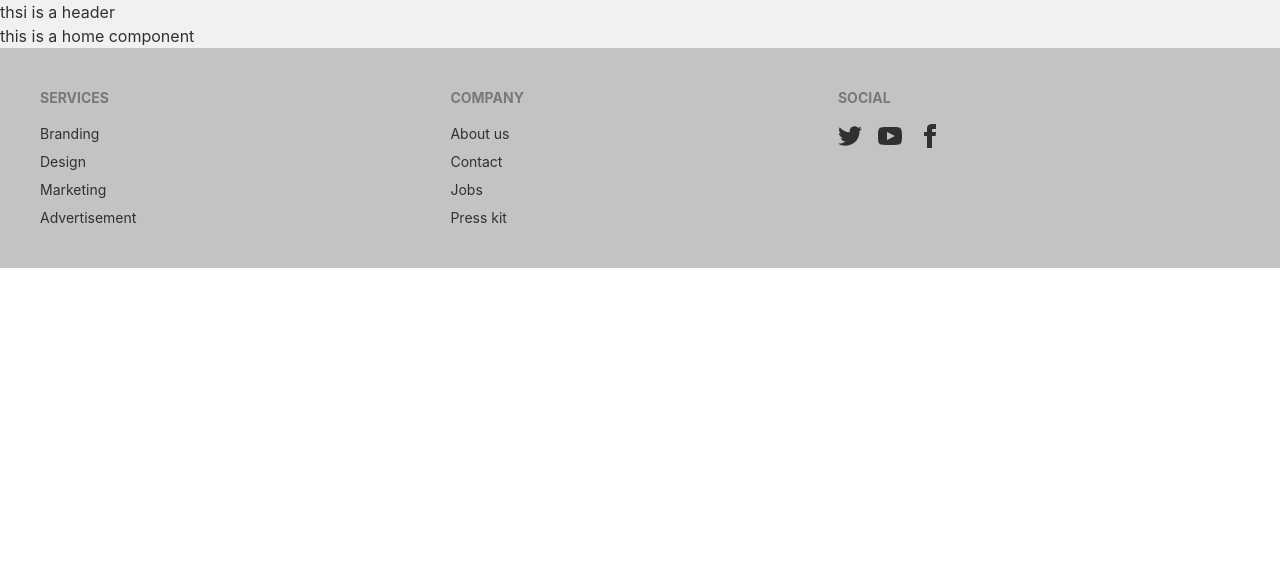
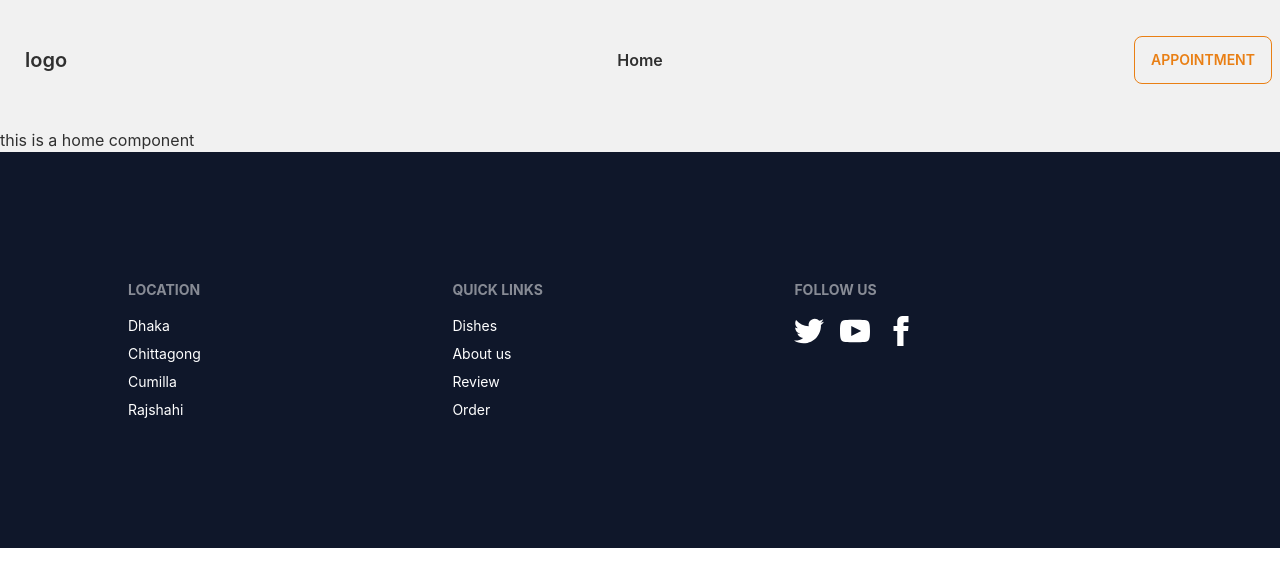
Before and after one commit to SalmanIbnaKabir/Food_Cart_Client, a React (Create React App) app: page / in a window 1280 px wide. Shown: the top 586 px of the page. Built offline with nearby package versions, Linux system fonts and the light colour scheme.

Commit message:
footter finish

```diff
--- a/src/App.js
+++ b/src/App.js
@@ -1,11 +1,10 @@
-import logo from './logo.svg';
 import './App.css';
 import { RouterProvider } from 'react-router-dom';
 import router from './Router/Routes/Routes';
 
 function App() {
   return (
-    <div className="">
+    <div className="max-w-screen-xl mx-auto">
       <RouterProvider router={router}>
 
       </RouterProvider>
--- a/src/Shared/Footer/Footer.js
+++ b/src/Shared/Footer/Footer.js
@@ -3,27 +3,28 @@ import React from 'react';
 const Footer = () => {
   return (
     <div>
-      <footer className="footer p-10 bg-base-300 text-base-content">
+      <footer className="footer p-32 bg-slate-900 text-white ">
         <div>
-          <span className="footer-title">Services</span>
-          <a href='/' className="link link-hover">Branding</a>
-          <a href='/' className="link link-hover">Design</a>
-          <a href='/' className="link link-hover">Marketing</a>
-          <a href='/' className="link link-hover">Advertisement</a>
+          <span className="footer-title">Location</span>
+          <a href='/' className="link link-hover">Dhaka</a>
+          <a href='/' className="link link-hover">Chittagong</a>
+          <a href='/' className="link link-hover">Cumilla
+          </a>
+          <a href='/' className="link link-hover">Rajshahi </a>
         </div>
         <div>
-          <span className="footer-title">Company</span>
+          <span className="footer-title">Quick Links</span>
+          <a href='/' className="link link-hover">Dishes</a>
           <a href='/' className="link link-hover">About us</a>
-          <a href='/' className="link link-hover">Contact</a>
-          <a href='/' className="link link-hover">Jobs</a>
-          <a href='/' className="link link-hover">Press kit</a>
+          <a href='/' className="link link-hover">Review</a>
+          <a href='/' className="link link-hover"> Order</a>
         </div>
         <div>
-          <span className="footer-title">Social</span>
+          <span className="footer-title">Follow Us</span>
           <div className="grid grid-flow-col gap-4">
-            <a href='/'><svg xmlns="http://www.w3.org/2000/svg" width="24" height="24" viewBox="0 0 24 24" className="fill-current"><path d="M24 4.557c-.883.392-1.832.656-2.828.775 1.017-.609 1.798-1.574 2.165-2.724-.951.564-2.005.974-3.127 1.195-.897-.957-2.178-1.555-3.594-1.555-3.179 0-5.515 2.966-4.797 6.045-4.091-.205-7.719-2.165-10.148-5.144-1.29 2.213-.669 5.108 1.523 6.574-.806-.026-1.566-.247-2.229-.616-.054 2.281 1.581 4.415 3.949 4.89-.693.188-1.452.232-2.224.084.626 1.956 2.444 3.379 4.6 3.419-2.07 1.623-4.678 2.348-7.29 2.04 2.179 1.397 4.768 2.212 7.548 2.212 9.142 0 14.307-7.721 13.995-14.646.962-.695 1.797-1.562 2.457-2.549z"></path></svg></a>
-            <a href='/'><svg xmlns="http://www.w3.org/2000/svg" width="24" height="24" viewBox="0 0 24 24" className="fill-current"><path d="M19.615 3.184c-3.604-.246-11.631-.245-15.23 0-3.897.266-4.356 2.62-4.385 8.816.029 6.185.484 8.549 4.385 8.816 3.6.245 11.626.246 15.23 0 3.897-.266 4.356-2.62 4.385-8.816-.029-6.185-.484-8.549-4.385-8.816zm-10.615 12.816v-8l8 3.993-8 4.007z"></path></svg></a>
-            <a href='/'><svg xmlns="http://www.w3.org/2000/svg" width="24" height="24" viewBox="0 0 24 24" className="fill-current"><path d="M9 8h-3v4h3v12h5v-12h3.642l.358-4h-4v-1.667c0-.955.192-1.333 1.115-1.333h2.885v-5h-3.808c-3.596 0-5.192 1.583-5.192 4.615v3.385z"></path></svg></a>
+            <a href='/'><svg xmlns="http://www.w3.org/2000/svg" width="30" height="30" viewBox="0 0 24 24" className="hover:scale-125 fill-current hover:text-blue-500"><path d="M24 4.557c-.883.392-1.832.656-2.828.775 1.017-.609 1.798-1.574 2.165-2.724-.951.564-2.005.974-3.127 1.195-.897-.957-2.178-1.555-3.594-1.555-3.179 0-5.515 2.966-4.797 6.045-4.091-.205-7.719-2.165-10.148-5.144-1.29 2.213-.669 5.108 1.523 6.574-.806-.026-1.566-.247-2.229-.616-.054 2.281 1.581 4.415 3.949 4.89-.693.188-1.452.232-2.224.084.626 1.956 2.444 3.379 4.6 3.419-2.07 1.623-4.678 2.348-7.29 2.04 2.179 1.397 4.768 2.212 7.548 2.212 9.142 0 14.307-7.721 13.995-14.646.962-.695 1.797-1.562 2.457-2.549z"></path></svg></a>
+            <a href='/'><svg xmlns="http://www.w3.org/2000/svg" width="30" height="30" viewBox="0 0 24 24" className=" hover:scale-125 fill-current hover:text-red-500"><path d="M19.615 3.184c-3.604-.246-11.631-.245-15.23 0-3.897.266-4.356 2.62-4.385 8.816.029 6.185.484 8.549 4.385 8.816 3.6.245 11.626.246 15.23 0 3.897-.266 4.356-2.62 4.385-8.816-.029-6.185-.484-8.549-4.385-8.816zm-10.615 12.816v-8l8 3.993-8 4.007z"></path></svg></a>
+            <a href='/'><svg xmlns="http://www.w3.org/2000/svg" width="30" height="30" viewBox="0 0 24 24" className="hover:scale-125 fill-current hover:text-blue-500"><path d="M9 8h-3v4h3v12h5v-12h3.642l.358-4h-4v-1.667c0-.955.192-1.333 1.115-1.333h2.885v-5h-3.808c-3.596 0-5.192 1.583-5.192 4.615v3.385z"></path></svg></a>
           </div>
         </div>
       </footer>
--- a/src/Shared/Header/Header.js
+++ b/src/Shared/Header/Header.js
@@ -1,10 +1,35 @@
 import React from 'react';
+import { Link } from 'react-router-dom';
 
 const Header = () => {
+  const menuItems = <>
+    <li className='font-semibold'><Link to='/'>Home</Link></li>
+  </>
+
   return (
-    <div>
-      <h2>thsi is a header
-      </h2>
+    <div className="navbar bg-base-100 h-20 mb-12 pt-12">
+      <div className="navbar-start">
+        <div className="dropdown">
+          <label tabIndex={0} className="btn btn-ghost lg:hidden">
+            <svg xmlns="http://www.w3.org/2000/svg" className="h-5 w-5" fill="none" viewBox="0 0 24 24" stroke="currentColor"><path strokeLinecap="round" strokeLinejoin="round" strokeWidth="2" d="M4 6h16M4 12h8m-8 6h16" /></svg>
+          </label>
+          <ul tabIndex={0} className="menu menu-compact dropdown-content mt-3 p-2 shadow bg-base-100 rounded-box w-52">
+            {menuItems}
+          </ul>
+        </div>
+        <Link className="btn btn-ghost normal-case text-xl" to='/'>
+          {/* <img src='' alt="" /> */}
+          <h2>logo</h2>
+        </Link>
+      </div>
+      <div className="navbar-center hidden lg:flex">
+        <ul className="menu menu-horizontal p-0">
+          {menuItems}
+        </ul>
+      </div>
+      <div className="navbar-end">
+        <button className='btn btn-outline btn-warning'>Appointment</button>
+      </div>
     </div>
   );
 };
```
